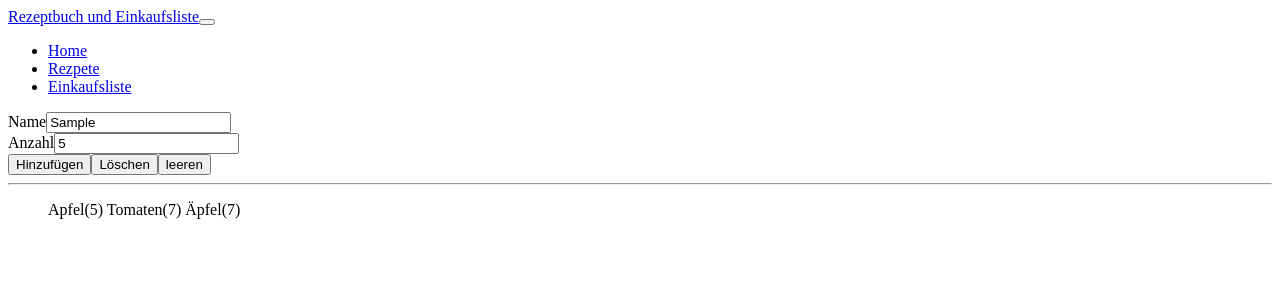
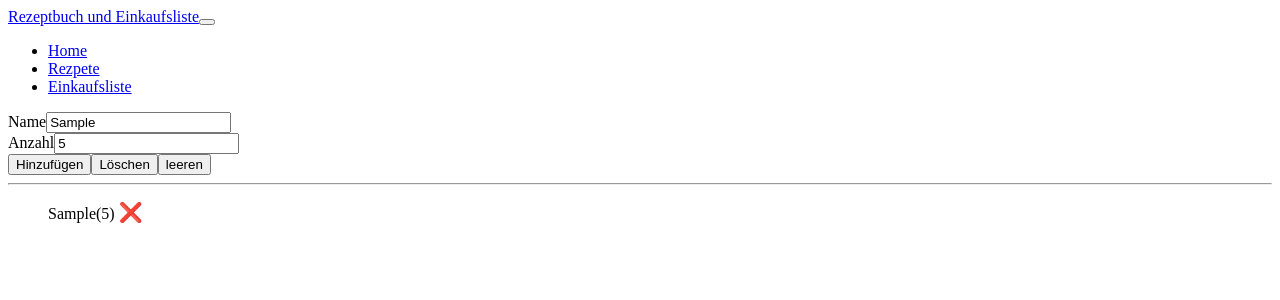
Before and after one commit to MohamedBelhedi/RezeptundEikaufsliste, an Angular app: page / in a window 1280 px wide. Both pictures are taken after typing "Sample", "5" into the empty fields and a click on the button "Hinzufügen". Shown: the top 300 px of the page. Built offline with nearby package versions, Linux system fonts and the light colour scheme.

Commit message:
Update der ngClick methoden

```diff
--- a/src/app/einkaufliste/einkaufliste-edit/einkaufliste-edit.component.html
+++ b/src/app/einkaufliste/einkaufliste-edit/einkaufliste-edit.component.html
@@ -17,14 +17,15 @@
                     type="number"
                     id="anzahl"
                     class="form-control"
-                    #amoutinput>
+                    #amountinput>
                 </div>
             </div>
             <div class="row">
                 <div class="col-xs-12">
-                <button class="btn btn-success" type="submit" (ngClick)="onAdd()">Hinzufügen</button>
-                <button class="btn btn-danger" type="button">Löschen</button>
-                <button class="btn btn-primary" type="button">leeren</button>
+                <button class="btn btn-success" type="submit" (click)="onAdd()">Hinzufügen</button>
+                <button class="btn btn-danger" type="button" >Löschen</button>
+                <button class="btn btn-primary" type="submit" (click)="onLeer()" >leeren</button>
+                <!-- (click)="onDelete()" -->
                 </div>
             </div>
         </form>
--- a/src/app/einkaufliste/einkaufliste-edit/einkaufliste-edit.component.ts
+++ b/src/app/einkaufliste/einkaufliste-edit/einkaufliste-edit.component.ts
@@ -1,4 +1,5 @@
-import { Component, ElementRef, OnInit,ViewChild,EventEmitter,Output } from '@angular/core';
+
+import { Component, ElementRef, OnInit,ViewChild,EventEmitter,Output, Renderer2 } from '@angular/core';
 import { Zutaten } from 'src/app/shared/zutaten.model';
 
 @Component({
@@ -9,7 +10,11 @@ import { Zutaten } from 'src/app/shared/zutaten.model';
 export class EinkauflisteEditComponent implements OnInit {
  @ViewChild('nameinput') nameinputRef!:ElementRef;
  @ViewChild('amountinput') amountinputRef!:ElementRef;
+ @ViewChild('ul') ulElement!: ElementRef;
  @Output() zutatenHinzufügen= new EventEmitter<Zutaten>();
+ @Output() deleteRequest= new EventEmitter<Zutaten>();
+
+
 
   constructor() { }
 
@@ -21,9 +26,31 @@ export class EinkauflisteEditComponent implements OnInit {
     const zutatenAmount=this.amountinputRef.nativeElement.value;
     const neuZutaten=new Zutaten(zutatenName,zutatenAmount);
     this.zutatenHinzufügen.emit(neuZutaten)
-    return false;
+    return true;
 
   }
+onLeer(){
+
+  // this.renderer2.removeChild(this.el.nativeElement,this.ulElement.nativeElement)
+
+  // this.ulElement.nativeElement.remove()
+  const element=document.getElementById("ul");
+  element!.innerHTML="<style> text-decoration: line-through;</style>";
+  return element
+  // element?.classList.remove("list-group-item")
+  // const zutatenName=this.nameinputRef.nativeElement.value;
+  // const zutatenAmount=this.amountinputRef.nativeElement.value;
+  // const neuZutaten=new Zutaten(zutatenName,zutatenAmount);
+  // this.deleteRequest.emit(neuZutaten)
+  // this.displayNone=this.displayNone ? '':'none'
+
+  // var wort=document.querySelector(".list-group");
+// if(wort!==null){
+//   wort.classList.remove(".list-group")
+
+}
+
+
 
 
 }
--- a/src/app/einkaufliste/einkaufliste.component.html
+++ b/src/app/einkaufliste/einkaufliste.component.html
@@ -3,14 +3,19 @@
 <div class="row">
     <div class="col-xs-10">
         <app-einkaufliste-edit
-        (zutatenHinzufügen)="onZutatenAdded($event)"></app-einkaufliste-edit>
+        (zutatenHinzufügen)="onZutatenAdded($event)" ></app-einkaufliste-edit>
         <hr>
-       <ul class="list-group">
+       <ul class="list-group" id="ul" #ul >
+        <!-- id="ul" -->
            <a class="list-group-item"
+
            style="cursor:pointer;"
            *ngFor="let zutaten of zutaten"
-           >
+           #ul1  >
+
            {{zutaten.name}}({{zutaten.anzahl}})
+           <span class="x" (click)="ul1.remove()">&#10060;</span>
+
         </a>
 
 
--- a/src/app/einkaufliste/einkaufliste.component.scss
+++ b/src/app/einkaufliste/einkaufliste.component.scss
@@ -0,0 +1,4 @@
+.x{
+    font-size: larger;
+    text-align: left;
+}
--- a/src/app/einkaufliste/einkaufliste.component.ts
+++ b/src/app/einkaufliste/einkaufliste.component.ts
@@ -8,9 +8,9 @@ import { Zutaten } from '../shared/zutaten.model';
 })
 export class EinkauflisteComponent implements OnInit {
   zutaten: Zutaten[]=[
-    new Zutaten('Apfel',5),
-    new Zutaten('Tomaten',7),
-    new Zutaten('Äpfel',7),
+    // new Zutaten('Apfel',5),
+    // new Zutaten('Tomaten',7),
+    // new Zutaten('Äpfel',7),
   ];
 
 
@@ -22,4 +22,15 @@ export class EinkauflisteComponent implements OnInit {
    this.zutaten.push(zutaten);
   }
 
+  // onLeer(){
+
+  //   // this.renderer2.removeChild(this.el.nativeElement,this.ulElement.nativeElement)
+
+  //   // this.ulElement.nativeElement.remove()
+  //   const element=document.getElementById("ul");
+  //   element!.innerHTML="<style> text-decoration: line-through;</style>";
+  //   return element}
+
+
+
 }
--- a/src/app/rezepte/rezeptliste/rezeptitem/rezeptitem.component.html
+++ b/src/app/rezepte/rezeptliste/rezeptitem/rezeptitem.component.html
@@ -5,6 +5,6 @@
         <p class="list-group-item-text">Beschreibung</p>
     </div>
     <span class="pull-right">
-        <img src="{{rezepte.imagePath}}" alt="{{rezepte.name}}" class="img-responsive" style="max-height:70px; float:right;">
+        <img src="{{rezepte.imagePath}}" alt="{{rezepte.name}}" class="img-responsive" style="width:80px; height:80px; float:right;">
     </span>
 </a>
--- a/src/app/rezepte/rezeptliste/rezeptliste.component.ts
+++ b/src/app/rezepte/rezeptliste/rezeptliste.component.ts
@@ -9,7 +9,7 @@ import {Rezepte} from '../rezepte.model'
 export class RezeptlisteComponent implements OnInit {
  @Output() rezepteWasSelected= new EventEmitter<Rezepte>();
   rezepte:Rezepte[]=[
-    new Rezepte('Test Rezept','das ist ein Test','./image/281128.jpg')
+    new Rezepte('Test Rezept','das ist ein Test','https://biancazapatka.com/wp-content/uploads/2019/04/mushroom-pasta-spinach-recipe-easy-best-vegan-healthy-pasta-spinat-rezept-einfach-champignons-e1555498852212-720x1008.jpg')
     // 'https://biancazapatka.com/wp-content/uploads/2019/04/mushroom-pasta-spinach-recipe-easy-best-vegan-healthy-pasta-spinat-rezept-einfach-champignons-e1555498852212-720x1008.jpg'
   ];
 
--- a/src/index.html
+++ b/src/index.html
@@ -5,7 +5,7 @@
   <title>Einkaufliste</title>
   <base href="/">
   <meta name="viewport" content="width=device-width, initial-scale=1">
-  <link rel="icon" type="image/x-icon" href="salad.png">
+  <link rel="icon" type="image/x-icon" href="./assets/salad.png">
 </head>
 <body>
   <app-root></app-root>
```
Also changed, not shown: src/assets/salad.png (renamed from src/salad.png).
